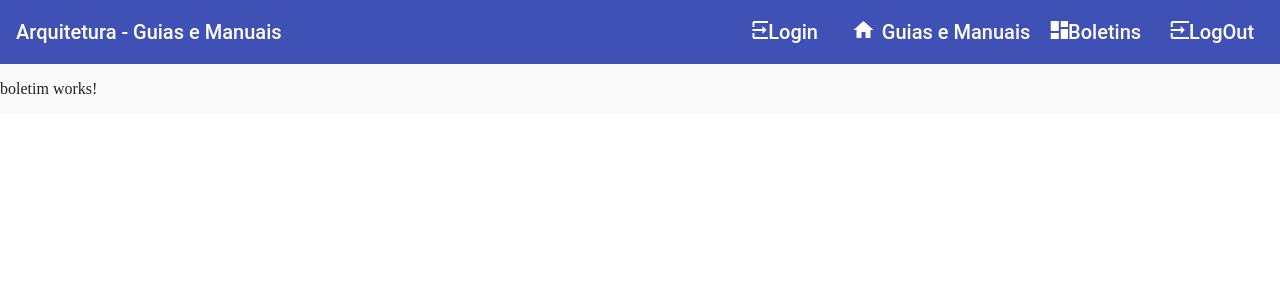
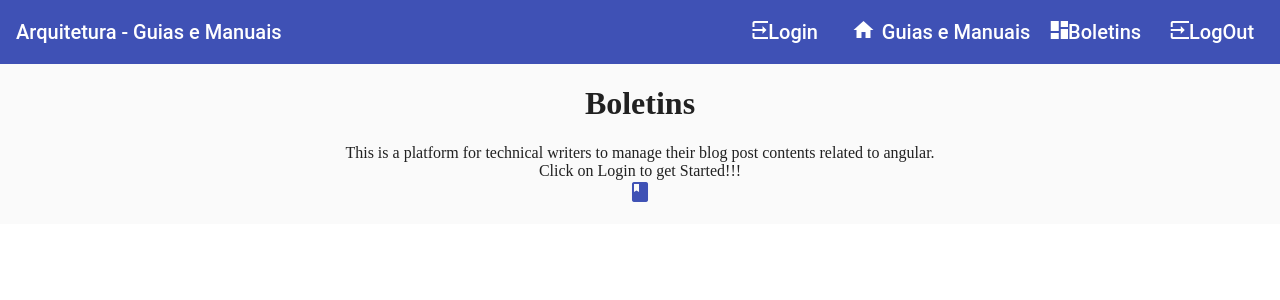
Before and after one commit to cvasborg/basecon, an Angular app: page /boletim in a window 1280 px wide. Shown: the top 300 px of the page. Built offline with nearby package versions, Linux system fonts and the light colour scheme.

Commit message:
inclusão de novos ícones

```diff
--- a/package.json
+++ b/package.json
@@ -22,6 +22,7 @@
     "@angular/platform-browser": "~9.0.1",
     "@angular/platform-browser-dynamic": "~9.0.1",
     "@angular/router": "~9.0.1",
+    "@fortawesome/fontawesome-svg-core": "^1.2.27",
     "hammerjs": "^2.0.8",
     "rxjs": "~6.5.4",
     "rxjs-compat": "^6.5.4",
--- a/src/app/boletim/boletim.component.html
+++ b/src/app/boletim/boletim.component.html
@@ -1 +1,10 @@
-<p>boletim works!</p>
+<div style="text-align:center">
+    <h1>Boletins</h1>
+    <p>
+      This is a platform for technical writers to manage their blog post contents related to angular.
+      <br> Click on Login to get Started!!!
+      <br>
+      <mat-icon color="primary">book</mat-icon>
+
+    </p>
+  </div>
--- a/src/app/guias/guias.component.html
+++ b/src/app/guias/guias.component.html
@@ -3,6 +3,8 @@
     <p>
       This is a platform for technical writers to manage their blog post contents related to angular.
       <br> Click on Login to get Started!!!
-      <mat-icon color="primary">android</mat-icon>
+      <br>
+      <mat-icon color="primary">explore</mat-icon>
+
     </p>
   </div>
```
Also changed, not shown: 1 other file (tests, documents, lock files or other folders).
